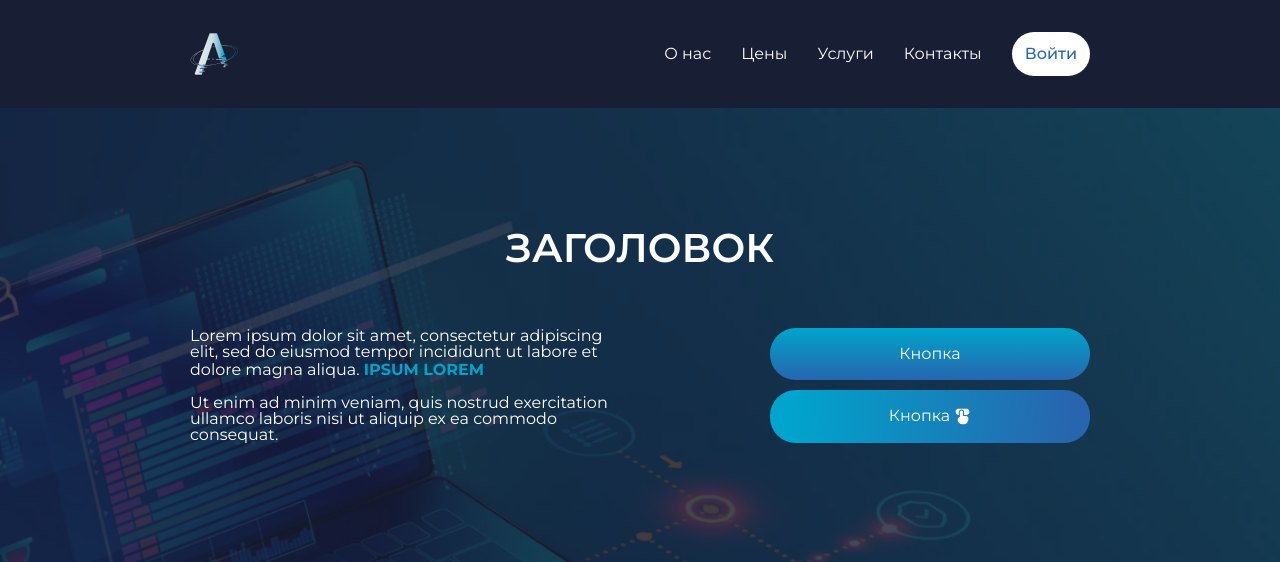
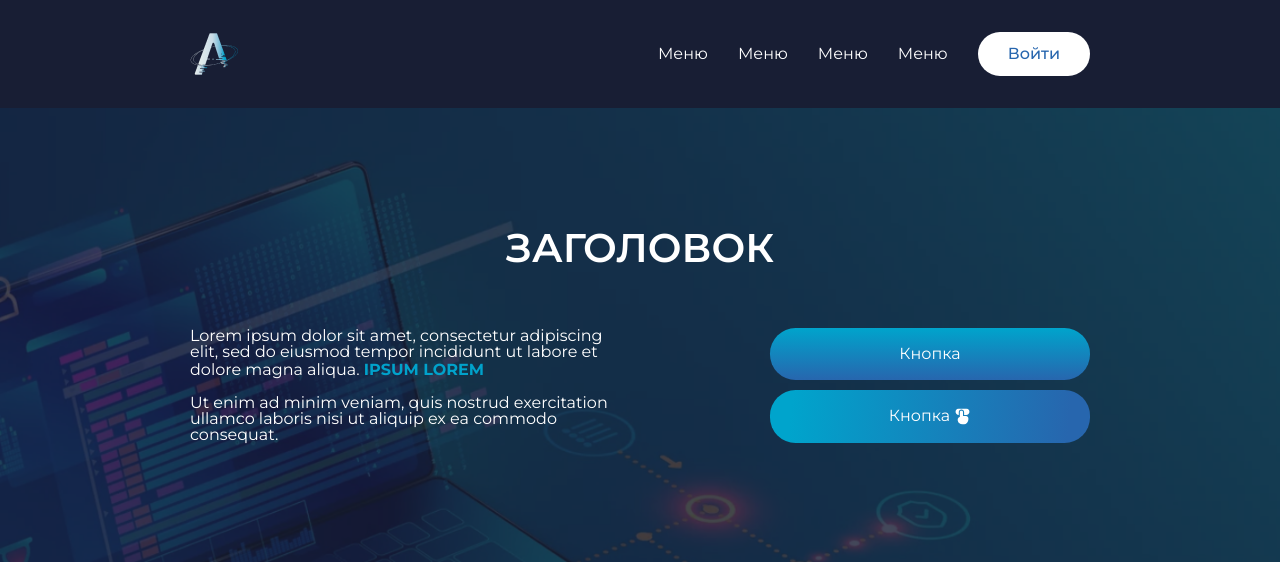
Before and after one commit to Olezhka87/HomeWork-2, a PHP site: the page made by lesson 43/index.html in a window 1280 px wide. Shown: the top 562 px of the page. Run offline with PHP 8.4, Linux system fonts and the light colour scheme.

Commit message:
Add files via upload

```diff
--- a/lesson 43/css/style.css
+++ b/lesson 43/css/style.css
@@ -51,6 +51,7 @@ body {
     padding: 14px 13px;
     border-radius: 100px;
     font-weight: 500;
+    padding: 14px 30px 14px 30px;
 }
 
 .main__content {
--- a/lesson 43/index.html
+++ b/lesson 43/index.html
@@ -16,13 +16,13 @@
 <header class="header">
     <div class="container">
         <div class="header__inner">
-            <a class="header__logo" href="#"><img src="src/logo.png" alt="логотип"></a>
+            <a class="header__logo" href="#"><img src="src/logo.png" alt="" логотип></a>
             <nav class="header__nav">
                 <ul class="header__items">
-                    <li class="header__item"><a href="">О нас</a></li>
-                    <li class="header__item"><a href="">Цены</a></li>
-                    <li class="header__item"><a href="">Услуги</a></li>
-                    <li class="header__item"><a href="">Контакты</a></li>
+                    <li class="header__item"><a href="">Меню</a></li>
+                    <li class="header__item"><a href="">Меню</a></li>
+                    <li class="header__item"><a href="">Меню</a></li>
+                    <li class="header__item"><a href="">Меню</a></li>
                 </ul>
             </nav>
             <a class="header__button" href="#">Войти</a>
```
